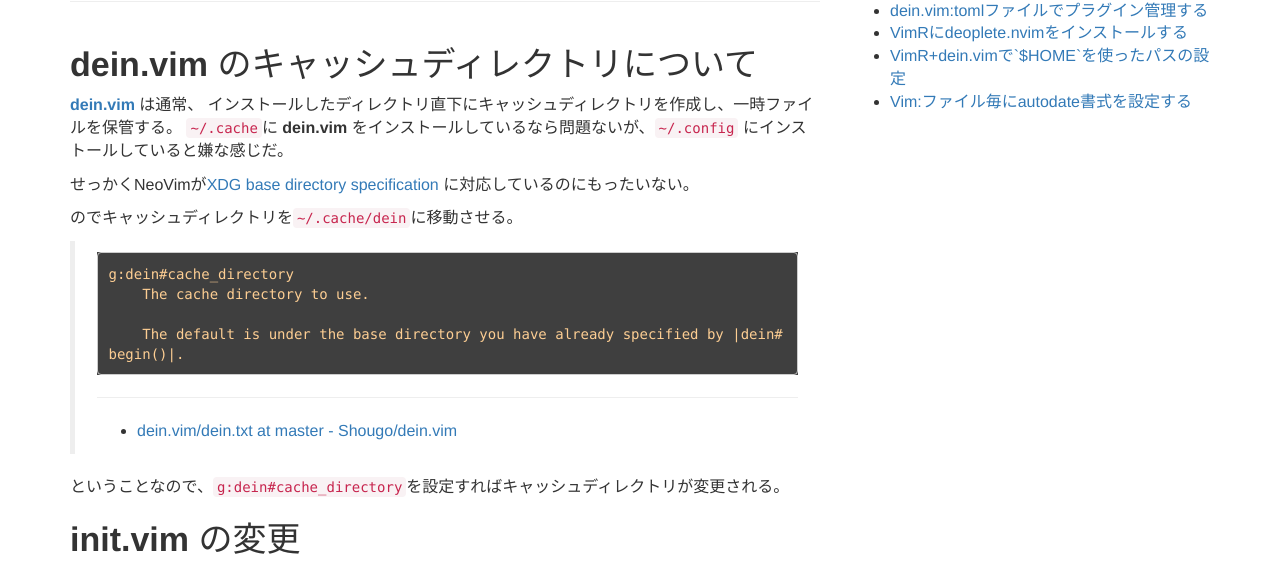
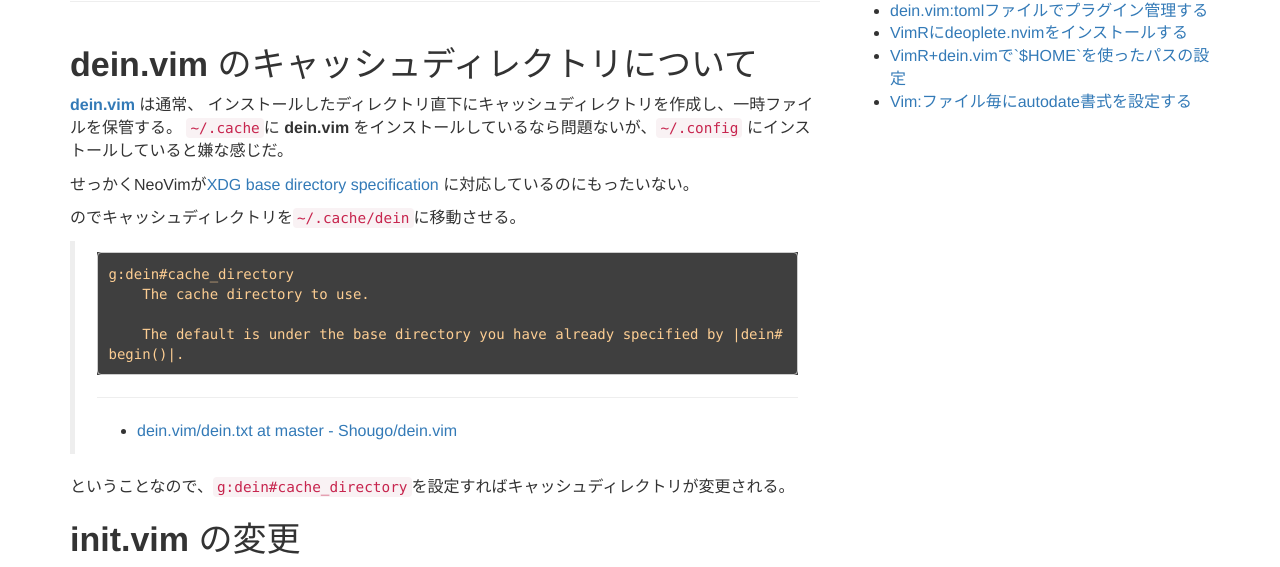
Before and after one commit to leico/TechnicalNote, a Jekyll site: the page built from _VimR/VimR-dein-XDG.md, in a window 1280 px wide. Shown: the part 245-812 px from the top of the page. Built offline with Jekyll 4.4.1, drawn with Linux system fonts in a browser that asks for light colours; comment, search, counter and statistics services are not loaded.

Commit message:
fix style

```diff
--- a/css/style.sass
+++ b/css/style.sass
@@ -10,7 +10,7 @@
 @import "bootstrap/_bootstrap"
 @import "_syntax"
 
-pre, code
+pre
   font-size : $font-size-small
 
 .MathJax_Display
```
